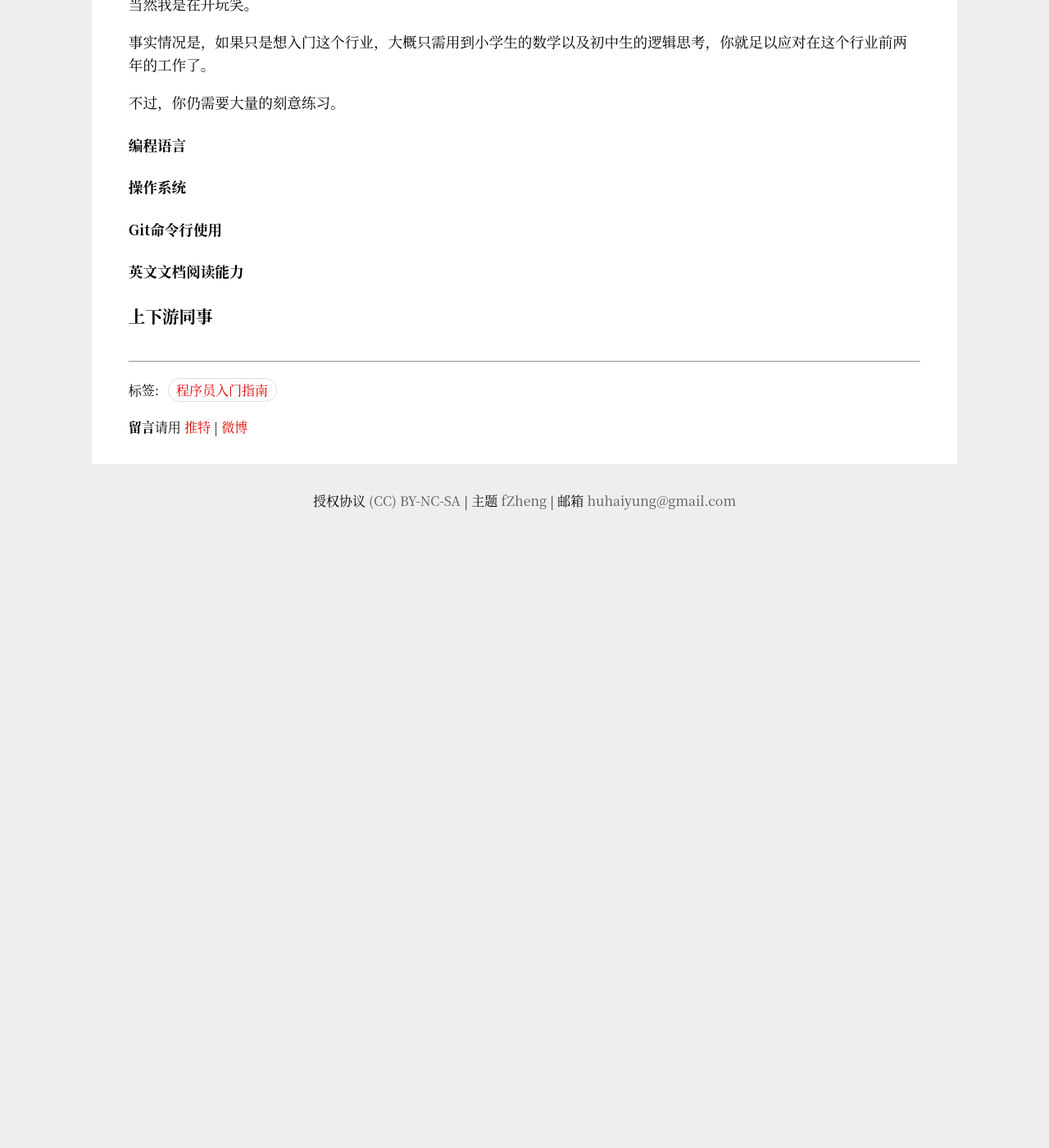
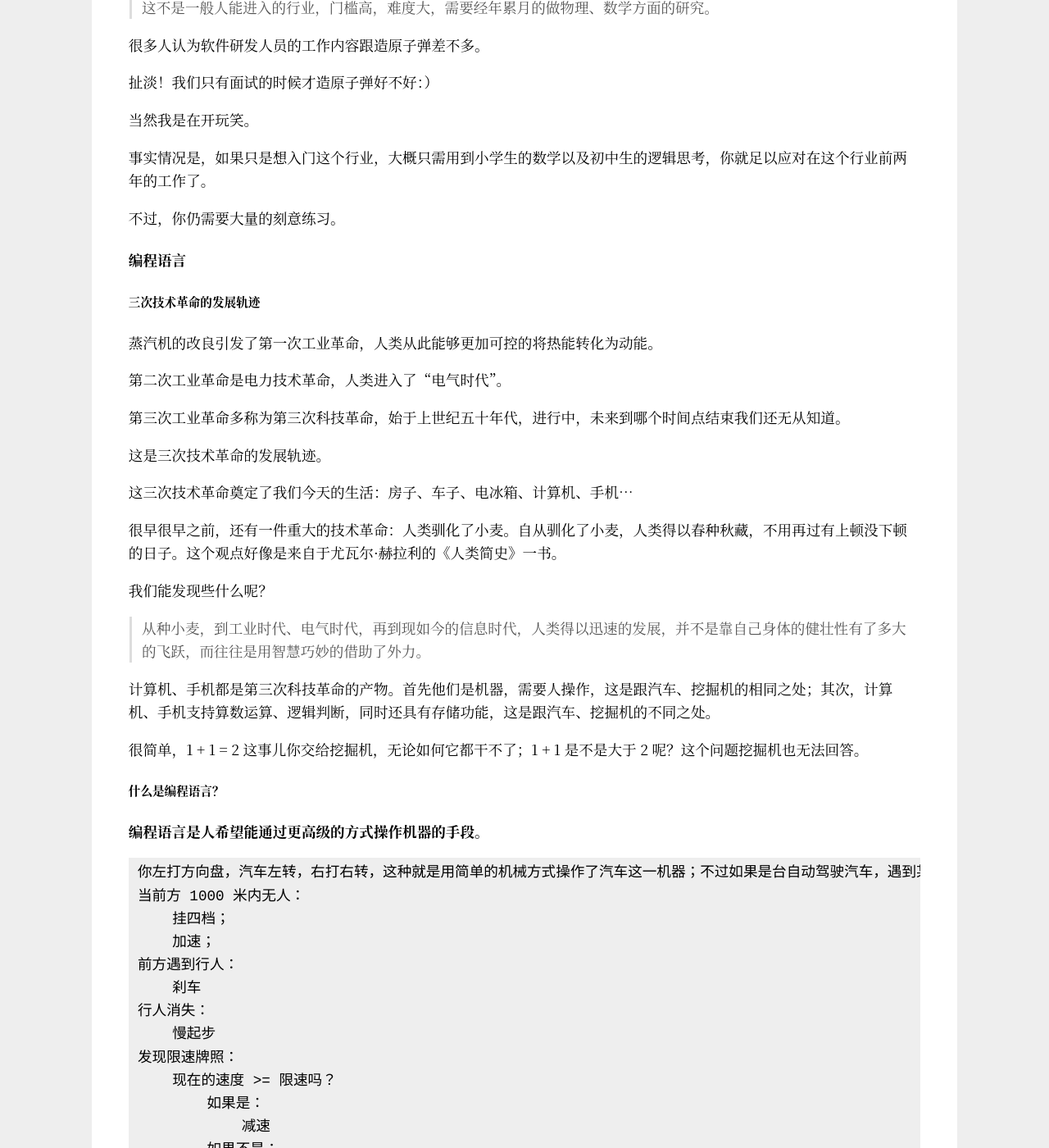
Before and after one commit to Haiyung/haiyung.github.io, a Jekyll site: the page built from _posts/2019-10-26-the-programmer-you-understand-and-the-programmer-I-understand-part-two.md, in a window 1280 px wide and 1400 px high, scrolled down 4728 px. Shown: the whole window at 82% size. Built offline with Jekyll 4.4.1, drawn with Linux system fonts in a browser that asks for light colours; before the commit the page ends 5358 px from its top, so only the background shows below that; some of the changed text lies outside the part shown.

Commit message:
article: update article

````diff
--- a/_posts/2019-10-26-the-programmer-you-understand-and-the-programmer-I-understand-part-two.md
+++ b/_posts/2019-10-26-the-programmer-you-understand-and-the-programmer-I-understand-part-two.md
@@ -148,6 +148,80 @@ __Contents__
 
 #### 编程语言
 
+##### 三次技术革命的发展轨迹
+
+蒸汽机的改良引发了第一次工业革命，人类从此能够更加可控的将热能转化为动能。
+
+第二次工业革命是电力技术革命，人类进入了“电气时代”。
+
+第三次工业革命多称为第三次科技革命，始于上世纪五十年代，进行中，未来到哪个时间点结束我们还无从知道。
+
+这是三次技术革命的发展轨迹。
+
+这三次技术革命奠定了我们今天的生活：房子、车子、电冰箱、计算机、手机…
+
+很早很早之前，还有一件重大的技术革命：人类驯化了小麦。自从驯化了小麦，人类得以春种秋藏，不用再过有上顿没下顿的日子。这个观点好像是来自于尤瓦尔·赫拉利的《人类简史》一书。
+
+我们能发现些什么呢？
+
+> 从种小麦，到工业时代、电气时代，再到现如今的信息时代，人类得以迅速的发展，并不是靠自己身体的健壮性有了多大的飞跃，而往往是用智慧巧妙的借助了外力。
+
+计算机、手机都是第三次科技革命的产物。首先他们是机器，需要人操作，这是跟汽车、挖掘机的相同之处；其次，计算机、手机支持算数运算、逻辑判断，同时还具有存储功能，这是跟汽车、挖掘机的不同之处。
+
+很简单，1 + 1 = 2 这事儿你交给挖掘机，无论如何它都干不了；1 + 1 是不是大于 2 呢？这个问题挖掘机也无法回答。
+
+##### 什么是编程语言？
+
+**编程语言是人希望能通过更高级的方式操作机器的手段。**
+
+```
+你左打方向盘，汽车左转，右打右转，这种就是用简单的机械方式操作了汽车这一机器；不过如果是台自动驾驶汽车，遇到某种情况，它会自动的左打方向盘，这就高级了，为什么？因为机器做了判断，判断的过程是：
+当前方 1000 米内无人：
+    挂四档；
+    加速；
+前方遇到行人：
+    刹车
+行人消失：
+    慢起步
+发现限速牌照：
+    现在的速度 >= 限速吗？
+        如果是：
+            减速
+        如果不是：
+            保持
+```
+
+你能明白这其中的区别吗？
+
+机器是人的延伸，但机器用起来还是笨拙，能不能赋予机器一点“逻辑”？
+
+“笨拙”的机器是第一二次工业革命的产物，随着科学技术水平的提高，人类并不满足现状，希望这些机器能更聪明一点，这是第三次科技革命的使命。
+
+而给机器编写程序，是这次革命中重要的组成部分。
+
+##### 什么是程序？
+
+程序不是专门指代码的，你在生活中没有遇到这个词吗？比如工作有工作程序，司法有法律程序。
+
+> 程序，就是做一件事情的流程和顺序。我们做任何一件事，都有一个流程，包含一些步骤，而这些步骤之间往往有一个确定的顺序。比如我们要出门，得先穿衣服、穿鞋、穿袜子，但你不可能先穿鞋子再穿袜子，一定是先穿袜子再穿鞋。这样的流程和顺序合在一起，就是程序。
+> -- 来自张砷镓文章《学编程到底有啥用？》
+
+软件程序也一样，只不过是把本来用中文写就的流程和顺序翻译成机器能看懂的语言。
+
+##### 软件程序在做什么？
+
+仍以刚才举的自动驾驶汽车为例，你刚刚看到了汽车收集到了什么样的信号，然后对信号做了判断，从而最终导向到了某种决策。这就是逻辑，程序中写满了类似于这样的逻辑。表面上看是机器自己做出了选择，其实不然，是程序的开发人员在“背后”教他这么做。
+
+##### 推荐的编程语言
+
+Python 是一门非常适合初学者计算机编程语言。
+
+其实世界上有非常多种的编程语言，不过很多编程语言哪，一开始配置开发环境的时候就让人搞得头大。
+
+Java 也不错，不过自学的话，并且是刚刚入门，学习的难度有些大，要是有个人手把手教，就好了。
+
+我还是推荐 Python。学习 Python 你不需要报这个培训班那个培训班，网上有很多免费的视频教学资料，一个课时一个课时跟着来，课后勤加练习，如此两个月，持续精进，入门不是问题。
+
 #### 操作系统
 
 #### Git命令行使用
````
